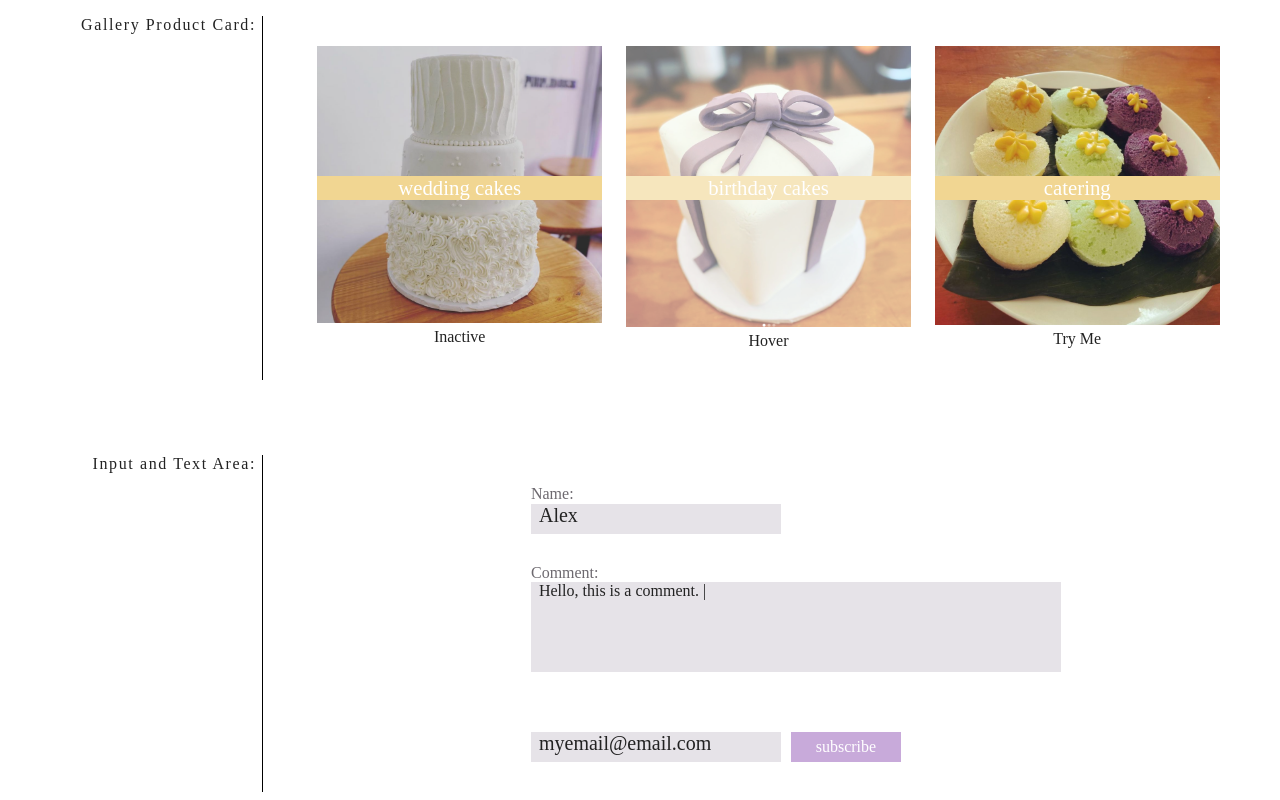
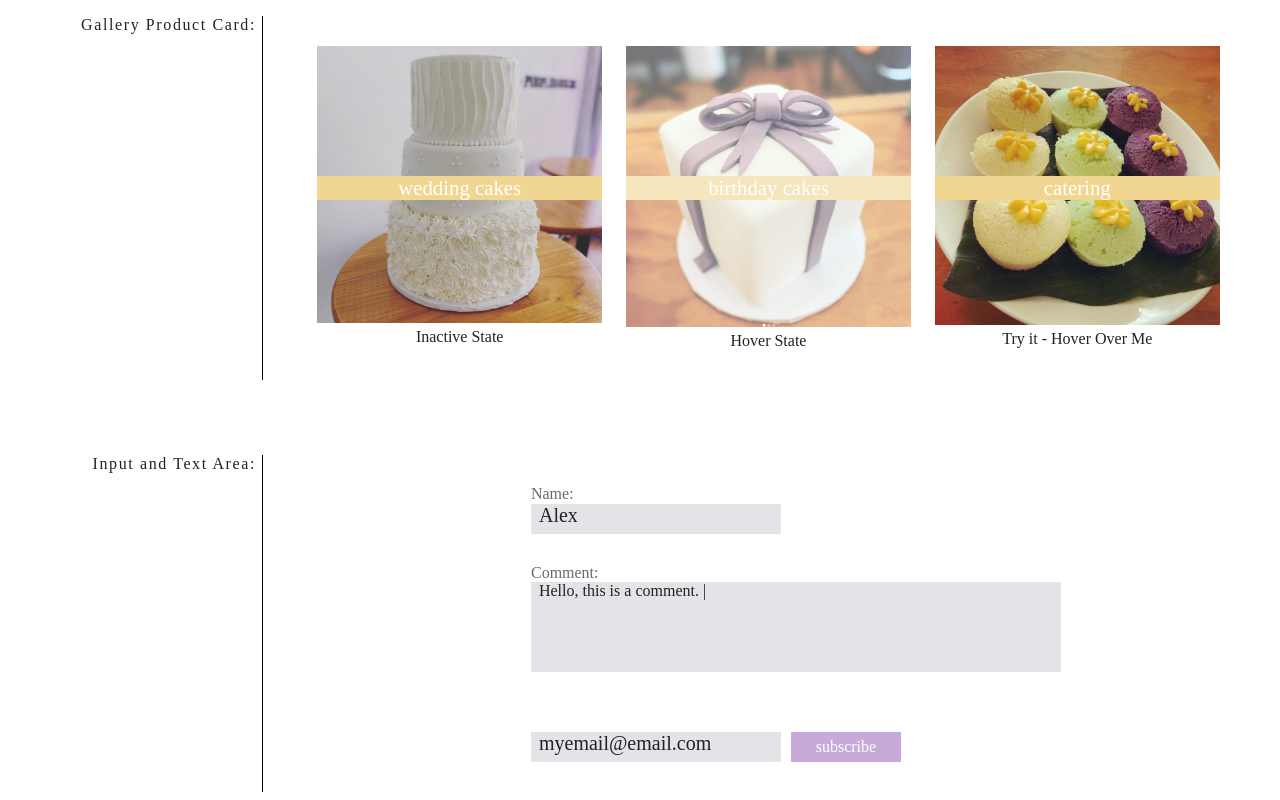
Before and after one commit to alxnoelle/pcdd-0315-sp21, a website built with Parcel: page index.html in a window 1280 px wide. Shown: the part 2795-3595 px from the top of the page. Built offline with nearby package versions, Linux system fonts and the light colour scheme; a web font is replaced by a local one.

Commit message:
phase 3 -  push

```diff
--- a/index.html
+++ b/index.html
@@ -249,24 +249,24 @@ Purple Dough's Design System
     <div class="gallery">
       <div class="gallery-card">
         <a href="">
-          <img src="img/cake2.png" alt="wedding cake" class="gallery-img">
+          <img src="img/cake2.PNG" alt="wedding cake" class="gallery-img">
           <h5 class="gallery-text">wedding cakes</h5>
         </a>
-        <div class="gallery-descrip">Inactive</div>
+        <div class="gallery-descrip">Inactive State</div>
       </div>
       <div class="gallery-card">
         <a href="" class="post-hover">
           <img src="img/cake1.png" alt="birthday cake" class="gallery-img">
           <h5 class="gallery-text">birthday cakes</h5>
         </a>
-        <div class="gallery-descrip">Hover</div>
+        <div class="gallery-descrip">Hover State</div>
       </div>
       <div class="gallery-card">
         <a href="" class="try-hover">
           <img src="img/dessert.PNG" alt="birthday cake" class="gallery-img">
           <h5 class="gallery-text">catering</h5>
         </a>
-        <div class="gallery-descrip">Try Me</div>
+        <div class="gallery-descrip">Try it - Hover Over Me</div>
       </div>
     </div>
   </div>
```
